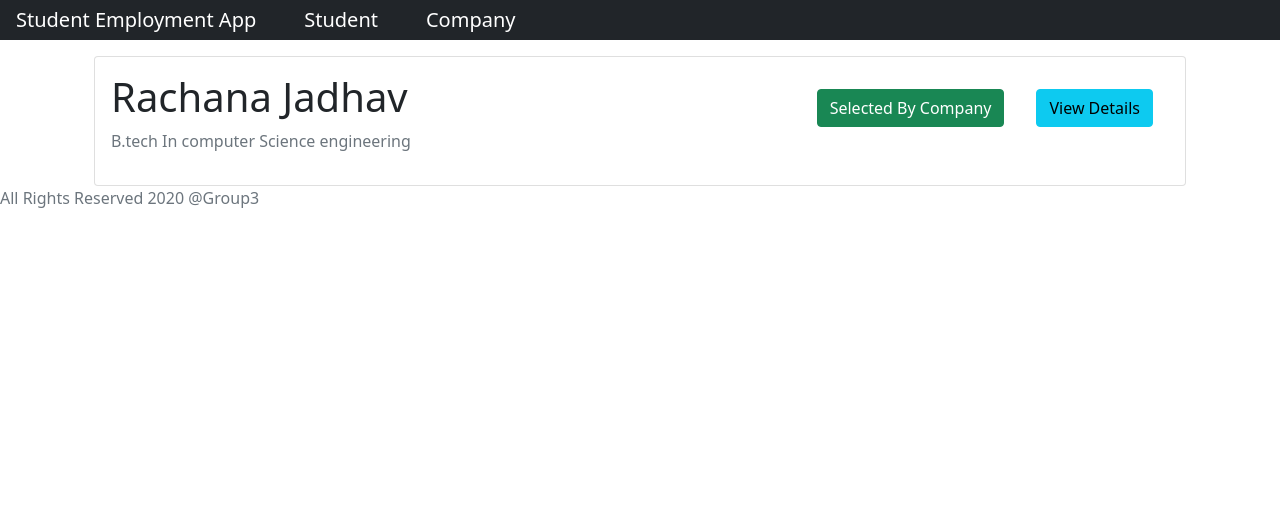
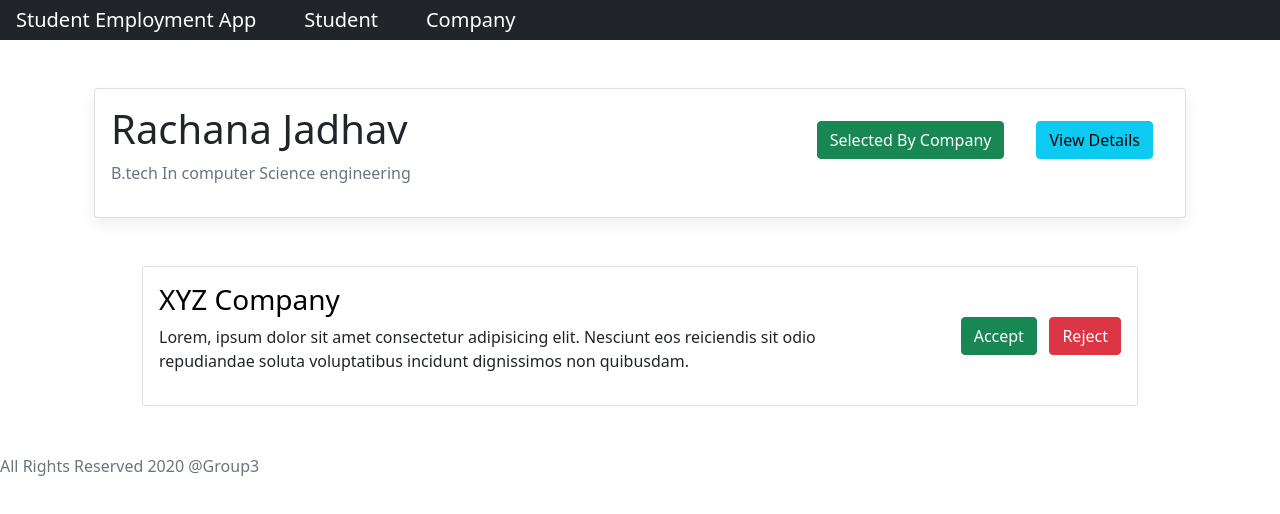
Before and after one commit to Hitakshi17/Student-Employment-App-Frontend-, a React (Create React App) app: page /student in a window 1280 px wide. Shown: the top 514 px of the page. Built offline with nearby package versions, Linux system fonts and the light colour scheme.

Commit message:
modal issue

```diff
--- a/src/App.css
+++ b/src/App.css
@@ -1,3 +1,8 @@
+.App{
+  width:  90%;
+  margin: 3em auto;
+}
+
 .homePage{
   width: 90%;
   margin: 5em auto;
@@ -12,14 +17,14 @@
   color:cornflowerblue
 }
 
-.StudentDetail,
-.CompanyDeatils {
-  width:  90%;
-  margin: 3em auto;
-}
-
 .StudentDetail form {
   width: 90%;
   margin: 2rem auto;
   padding: 3rem !important;
 }
+
+/* custom style */
+
+.custom-shadow {
+  box-shadow: 0px 6px 15px rgba(1, 1, 1, 0.07);
+}
--- a/src/App.js
+++ b/src/App.js
@@ -14,6 +14,7 @@ import ViewStudentDetails from './Pages/ViewStudentDetails';
 import SelectedBy from './Pages/SelectedBy';
 import ViewCompanyDetails from './Pages/ViewCompanyDetails';
 import SelectedStudent from './Pages/SelectedStudent';
+import MyVerticallyCenteredModal from './components/Modal';
 
 
 
@@ -22,30 +23,19 @@ function App() {
     <div>
         <BrowserRouter>
           <HeaderComponent />
-            <div className="container">
-              <Routes>
-                <Route exact path="/" element={<Home />} />
-              </Routes>
-              <Routes>
-                <Route exact path="/student" element={<StudentView />} />
-              </Routes>
-              <Routes>
-                <Route exact path="/student/details" element={<ViewStudentDetails />} />
-              </Routes>
-              <Routes>
-                <Route exact path="/student/selectedby" element={<SelectedBy />} />
-              </Routes>
+            <div className="container App">
 
               <Routes>
+
+                <Route exact path="/" element={<Home />} />
+                <Route exact path="/student" element={<StudentView />} />
+                <Route exact path="/student/details" element={<ViewStudentDetails />} />
+                <Route exact path="/student/selectedby" element={<SelectedBy />} />
                 <Route exact path="/company" element={<CompanyView />} />
+                <Route exact path="/company/details" element={<ViewCompanyDetails />} />
+                <Route exact path="/company/selected" element={<SelectedStudent />} />
+
               </Routes>
-              <Routes>
-                <Route exact path="/company/details" element={<ViewCompanyDetails />} />
-              </Routes>
-              <Routes>
-                <Route exact path="/company/selected" element={<SelectedStudent />} />
-              </Routes>
-
 
             </div>
           <FooterComponent />
--- a/src/Pages/CompanyView.js
+++ b/src/Pages/CompanyView.js
@@ -1,11 +1,12 @@
 import React from 'react'
 import { Link } from "react-router-dom";
+import StudentList from '../components/Company/StudentList';
 
 
 function CompanyView() {
     return (
         <main className='container'>
-            <section className='card mt-3 d-flex flex-row justify-content-between p-3'>
+            <section className='card mt-3 d-flex flex-row justify-content-between p-3 custom-shadow'>
                 <div>
                     <h1>XYZ Company</h1>
                     <p className='text-secondary'> Consultancy Firm </p>
@@ -19,6 +20,8 @@ function CompanyView() {
                     </Link>
                 </div>
             </section>
+
+            <StudentList />
         </main>
     )
 }
--- a/src/Pages/SelectedBy.js
+++ b/src/Pages/SelectedBy.js
@@ -1,12 +1,32 @@
-import React from 'react'
+import React, { useState } from 'react'
 
 function SelectedBy() {
 
+    const [companyDetail, setCompanyDetail] = useState({
+        name: "XYZ Company",
+        pnone: +911234567891,
+        email: "company@email.com",
+        jobDescription: "Lorem, ipsum dolor sit amet consectetur adipisicing elit. Nesciunt eos reiciendis sit odio repudiandae soluta voluptatibus incidunt dignissimos non quibusdam.",
+    })
+
 
     return (
-        <div>
-            <h1>You were Selected By </h1>
-        </div>
+        <main className='SelectedBy'>
+            <h1>Company That Selected You</h1>
+
+            <section className='container d-flex flex-wrap'>
+
+                <div className='card card-body border-success col-md-5 m-3 custom-shadow'>
+                    <h3>{companyDetail.name}</h3>
+                    <h6 className='text-secondary'>{companyDetail.email}</h6>
+                    <h6 className='text-secondary'>{companyDetail.pnone}</h6>
+                    <p>{companyDetail.jobDescription}</p>
+                </div>
+
+
+            </section>
+
+        </main>
     )
 }
 
--- a/src/Pages/StudentView.js
+++ b/src/Pages/StudentView.js
@@ -1,23 +1,26 @@
 import React from 'react'
 import { Link } from "react-router-dom";
+import CompanyList from '../components/Student/CompanyList';
 
 function StudentView() {
     return (
         <main className='container'>
-            <section className='card mt-3 d-flex flex-row justify-content-between p-3'>
+            <section className='card mt-3 d-flex flex-row justify-content-between p-3 custom-shadow'>
                 <div>
                     <h1>Rachana Jadhav</h1>
                     <p className='text-secondary'>B.tech In computer Science engineering </p>
                 </div>
                 <div className="btn-container">
-                    <Link to="/student/details">
+                    <Link to="/student/selectedby">
                         <button className='btn btn-success m-3'>Selected By Company </button>
                     </Link>
-                    <Link to="/student/selectedby">
+                    <Link to="/student/details">
                         <button className='btn btn-info m-3'>View Details</button>
                     </Link>
                 </div>
             </section>
+
+            <CompanyList />
         </main>
     )
 }
--- a/src/Pages/ViewCompanyDetails.js
+++ b/src/Pages/ViewCompanyDetails.js
@@ -4,12 +4,12 @@ function ViewCompanyDetails() {
     const [companyDetail, setCompanyDetail] = useState({
         name: "XYZ Company",
         pnone: +911234567891,
-        email: "rachana@email.com",
+        email: "company@email.com",
         jobDescription: "Lorem, ipsum dolor sit amet consectetur adipisicing elit. Nesciunt eos reiciendis sit odio repudiandae soluta voluptatibus incidunt dignissimos non quibusdam.",
     })
 
     return (
-        <div className="card text-center CompanyDeatils">
+        <div className="card text-center CompanyDeatils custom-shadow">
             <div className="card-body">
                 <h1 className="card-title">{companyDetail.name}</h1>
                 <h4 className="card-text">{companyDetail.pnone}</h4>
--- a/src/Pages/ViewStudentDetails.js
+++ b/src/Pages/ViewStudentDetails.js
@@ -15,7 +15,7 @@ function ViewStudentDetails() {
     return (
         <div className='container StudentDetail'>
             <h1>Studets Details Page </h1>
-            <form className='form-group border rounded'>
+            <form className='form-group border rounded custom-shadow'>
                 <div className="form-row">
                     <div classname="form-group col-md-5">
                         <label for="inputEmail4">Name</label>
@@ -49,7 +49,7 @@ function ViewStudentDetails() {
                     <input type="text" className="form-control" id="inputAddress2" placeholder="Apartment, studio, or floor" />
                 </div>
 
-                <button type="submit" className="btn btn-primary m-3">Update</button>
+                <button type="submit" className="btn btn-primary m-3 custom-shadow">Update</button>
             </form>
         </div>
     )
--- /dev/null
+++ b/src/components/Company/StudentList.css
@@ -0,0 +1,11 @@
+.studentList{
+    margin: 3rem;
+}
+
+.custom-btn {
+    border: none;
+    background-color: none;
+    background: none;
+    text-decoration: none;
+    padding: 0;
+}
--- /dev/null
+++ b/src/components/Company/StudentList.js
@@ -0,0 +1,54 @@
+// lists the students applied in that particular company
+
+import React, { useState } from 'react'
+import MyVerticallyCenteredModal from '../Modal';
+import "./StudentList.css"
+
+
+function StudentList() {
+
+    const [StudentDetail, setStudentDetail] = useState({
+        name: "Rachana Jadhav",
+        pnone: +911234567891,
+        email: "rachana@email.com",
+        clgName: "ABC College",
+        CGPA: 8.5,
+        technicalSkills: ["HTML", "React", "Css", "Js"]
+    })
+
+    const [modalShow, setModalShow] = React.useState(false);
+
+
+    return (
+        <main className='studentList'>
+
+
+            <section className='card card-box p-3 d-flex flex-row justify-content-between'>
+
+                <div className=' col-md-9 '>
+                    <button onClick={() => setModalShow(true)} className="custom-btn">
+                        <h3>
+                        {StudentDetail.name}
+                        </h3>
+                    </button>
+                    <p>{StudentDetail.clgName}</p>
+                </div>
+
+                <div className="button-container d-flex align-items-center justify-content-between col-md-2">
+                    <button type="submit" className='btn btn-success'>Accept</button>
+                    <button type="submit" className='btn btn-danger'>Reject</button>
+                </div>
+
+            </section>
+
+            {/* <MyVerticallyCenteredModal
+                show={modalShow}
+                setModalShow
+            /> */}
+
+
+        </main>
+    )
+}
+
+export default StudentList
--- /dev/null
+++ b/src/components/Modal.js
@@ -0,0 +1,33 @@
+import React from 'react'
+import { Button, Modal } from 'bootstrap';
+
+
+function MyVerticallyCenteredModal(props) {
+    return (
+        <Modal
+            {...props}
+            size="lg"
+            aria-labelledby="contained-modal-title-vcenter"
+            centered
+        >
+            <Modal.Header closeButton>
+                <Modal.Title id="contained-modal-title-vcenter">
+                    Modal heading
+                </Modal.Title>
+            </Modal.Header>
+            <Modal.Body>
+                <h4>Centered Modal</h4>
+                <p>
+                    Cras mattis consectetur purus sit amet fermentum. Cras justo odio,
+                    dapibus ac facilisis in, egestas eget quam. Morbi leo risus, porta ac
+                    consectetur ac, vestibulum at eros.
+                </p>
+            </Modal.Body>
+            <Modal.Footer>
+                <Button onClick={() => props.seModalShow(!props.show)}>Close</Button>
+            </Modal.Footer>
+        </Modal>
+    );
+}
+
+export default MyVerticallyCenteredModal;
--- /dev/null
+++ b/src/components/Student/CompanyList.css
@@ -0,0 +1,11 @@
+.companyList {
+    margin: 3rem ;
+}
+
+.custom-btn {
+    border: none;
+    background-color: none;
+    background: none;
+    text-decoration: none;
+    padding: 0;
+}
--- /dev/null
+++ b/src/components/Student/CompanyList.js
@@ -0,0 +1,76 @@
+// list the company in student view for students to apply in it
+
+import { Button, Modal } from 'bootstrap';
+import React, { useState } from 'react'
+import "./CompanyList.css"
+
+
+function MyVerticallyCenteredModal(props) {
+    return (
+        <Modal
+            {...props}
+            size="lg"
+            aria-labelledby="contained-modal-title-vcenter"
+            centered
+        >
+            <Modal.Header closeButton>
+                <Modal.Title id="contained-modal-title-vcenter">
+                    Modal heading
+                </Modal.Title>
+            </Modal.Header>
+            <Modal.Body>
+                <h4>Centered Modal</h4>
+                <p>
+                    Cras mattis consectetur purus sit amet fermentum. Cras justo odio,
+                    dapibus ac facilisis in, egestas eget quam. Morbi leo risus, porta ac
+                    consectetur ac, vestibulum at eros.
+                </p>
+            </Modal.Body>
+            <Modal.Footer>
+                <Button onClick={props.onHide}>Close</Button>
+            </Modal.Footer>
+        </Modal>
+    );
+}
+
+
+function CompanyList() {
+
+    const [companyDetail, setCompanyDetail] = useState({
+        name: "XYZ Company",
+        pnone: +911234567891,
+        email: "company@email.com",
+        jobDescription: "Lorem, ipsum dolor sit amet consectetur adipisicing elit. Nesciunt eos reiciendis sit odio repudiandae soluta voluptatibus incidunt dignissimos non quibusdam.",
+    })
+
+    const [modalShow, setModalShow] = React.useState(false);
+
+    return (
+
+        <main className='companyList'>
+
+            <section className='card card-box p-3 d-flex flex-row justify-content-between'>
+
+
+                <div className=' col-md-9 '>
+                    <button onClick={() => setModalShow(true)} className="custom-btn">
+                        <h3>
+                            {companyDetail.name}
+                        </h3>
+                    </button>
+                    <p>{companyDetail.jobDescription}</p>
+                </div>
+
+                <div className="button-container d-flex align-items-center justify-content-between col-md-2">
+                    <button type="submit" className='btn btn-success'>Accept</button>
+                    <button type="submit" className='btn btn-danger'>Reject</button>
+                </div>
+
+            </section>
+
+        </main>
+
+    )
+}
+
+export default CompanyList
```
